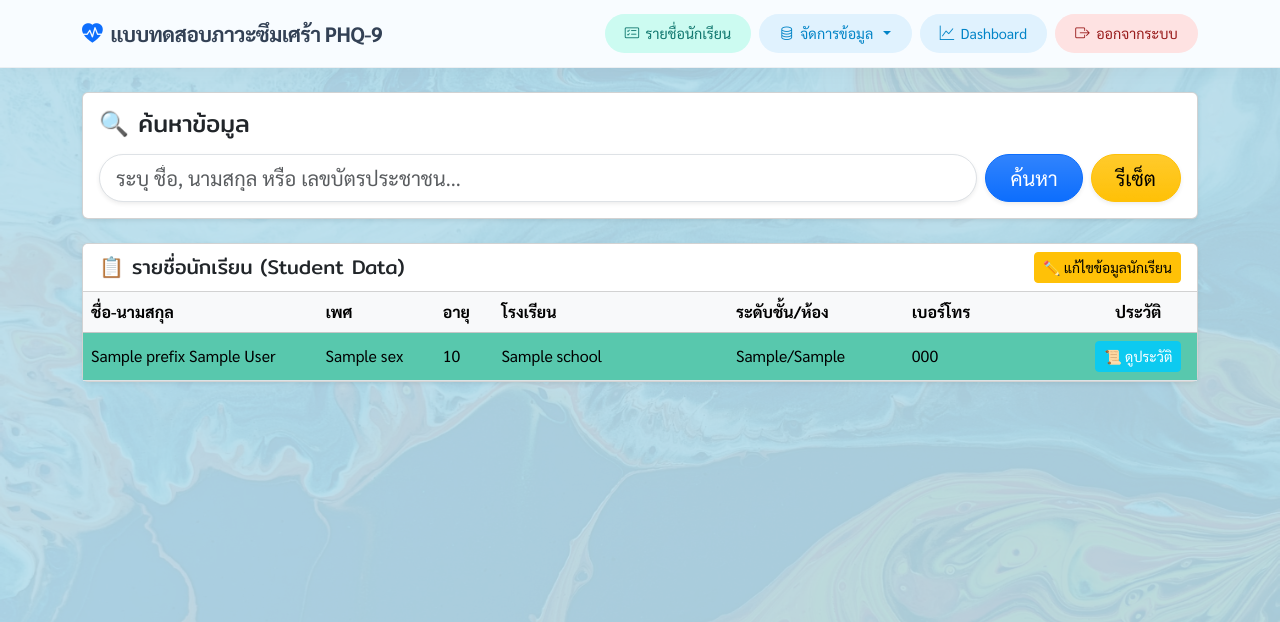
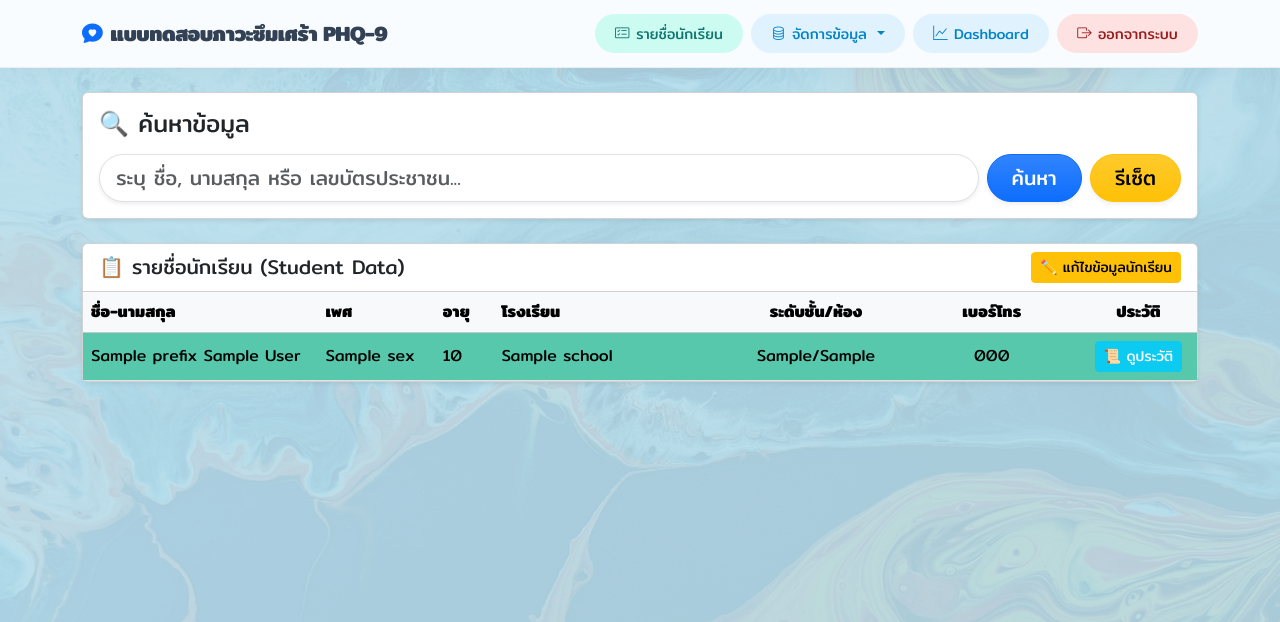
Before and after one commit to Aathis99/phq, a PHP site: page /main.php in a window 1280 px wide. Shown: the top 622 px of the page. Run offline with PHP 8.4, Linux system fonts and the light colour scheme; a user stored in the database is signed in; tables that the repository leaves empty hold one stand-in row (values such as "Sample post").

Commit message:
fix - จัดเรียงข้อมูล เบอร์โทร กับ ระดับชั้น-ห้อง ให้อยู่ กึ่งกลาง

```diff
--- a/public/main.php
+++ b/public/main.php
@@ -69,7 +69,7 @@ if (isset($_GET['action']) && $_GET['action'] === 'fetch_data') {
     <link href="https://fonts.googleapis.com/css2?family=Sarabun:wght@400;700&display=swap" rel="stylesheet">
     <style>
         body {
-            font-family: 'Sarabun', sans-serif;
+            /* font-family: 'Sarabun', sans-serif; */
 
             .loading {
                 text-align: center;
@@ -117,8 +117,8 @@ if (isset($_GET['action']) && $_GET['action'] === 'fetch_data') {
                                 <th style="width: 10%">เพศ</th>
                                 <th style="width: 5%">อายุ</th>
                                 <th style="width: 20%">โรงเรียน</th>
-                                <th style="width: 15%">ระดับชั้น/ห้อง</th>
-                                <th style="width: 15%">เบอร์โทร</th>
+                                <th style="width: 15%" class="text-center">ระดับชั้น/ห้อง</th>
+                                <th style="width: 15%" class="text-center">เบอร์โทร</th>
                                 <th style="width: 10%" class="text-center">ประวัติ</th>
                             </tr>
                         </thead>
--- a/public/navbar.php
+++ b/public/navbar.php
@@ -72,9 +72,9 @@ $dashboard_path = $is_in_graphs_folder ? 'dashboard.php' : 'graphs/dashboard.php
 <nav class="navbar navbar-expand-lg navbar-light navbar-modern mb-4 sticky-top">
     <div class="container">
         <a class="navbar-brand navbar-brand-modern" href="<?= $path_prefix ?>index.php">
-            <i class="bi bi-heart-pulse-fill text-primary"></i>
+            <!-- <i class="bi bi-heart-pulse-fill text-primary"></i> -->
             <!-- ไอคอนข้อความและเป็นกล่องหัวใจ -->
-            <!-- <i class="bi bi-chat-heart-fill text-primary"></i> -->
+            <i class="bi bi-chat-heart-fill text-primary"></i>
             แบบทดสอบภาวะซึมเศร้า PHQ-9
         </a>
 
--- a/public/script/javascript/main.js
+++ b/public/script/javascript/main.js
@@ -144,8 +144,8 @@
                                         <td>${row.sex_name || '-'}</td>
                                         <td>${row.age || '-'}</td>
                                         <td>${row.school_name || '-'}</td>
-                                        <td>${row.class || '-'}/${row.room || '-'}</td>
-                                        <td>${row.tel || '-'}</td>
+                                        <td class="text-center">${row.class || '-'}/${row.room || '-'}</td>
+                                        <td class="text-center">${row.tel || '-'}</td>
                                         <td class="text-center">
                                             <a href="phq_history.php?pid=${row.pid}" class="btn btn-sm btn-info text-white">
                                                 📜 ดูประวัติ
```
Also changed, not shown: public/edit_students.php (+4 -4 lines).
